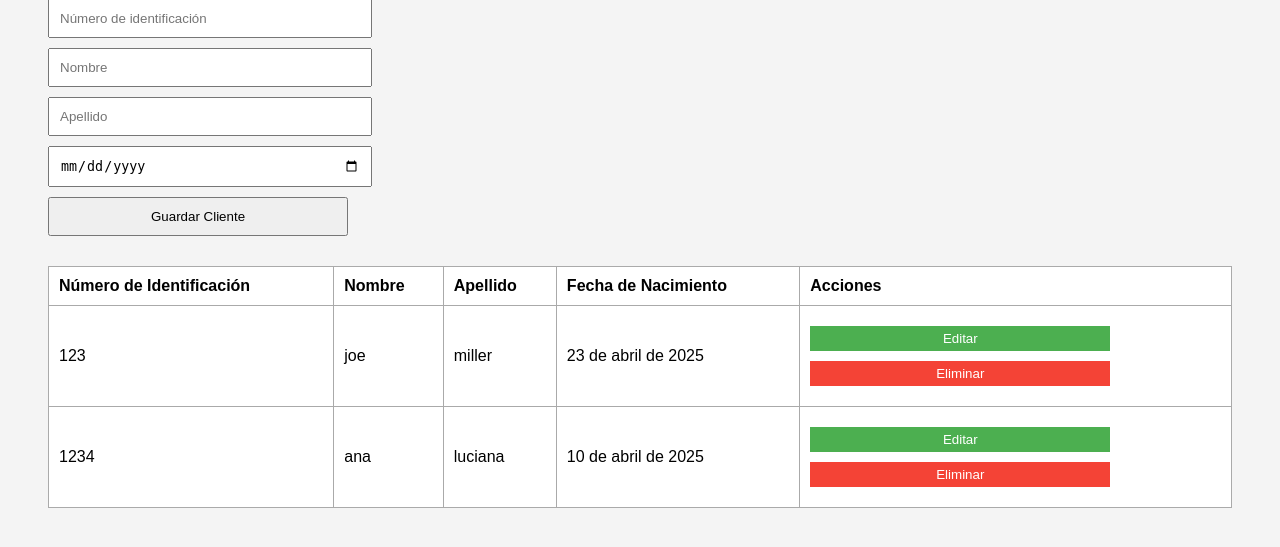
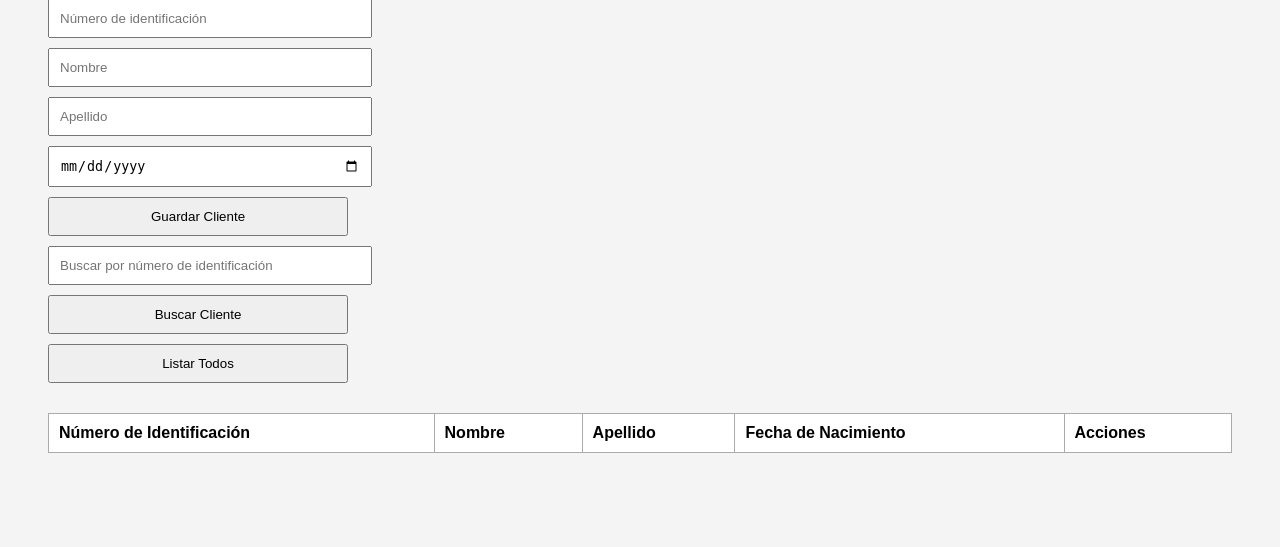
Before and after one commit to norbey2798/biblioteca, a Django app: page /usuarios/gestion_clientes/ in a window 1280 px wide. Shown: the part 174-721 px from the top of the page. Run offline with Django 5.2, Linux system fonts and the light colour scheme; a user stored in the database is signed in; data comes from the database, SQL or seed files in the repository; both versions use the stored data as it was after the commit; lists and menus that the app fills with data are empty.

Commit message:
CRUD_FUNCIONAL

```diff
--- a/usuarios/templates/usuarios/gestion_clientes.html
+++ b/usuarios/templates/usuarios/gestion_clientes.html
@@ -67,10 +67,8 @@
 <body>
     <h1>Gestión de Clientes</h1>
 
-    <!-- Botón Cerrar sesión -->
     <button class="logout" onclick="cerrarSesion()">Cerrar sesión</button>
 
-    <!-- Campo CSRF para JavaScript -->
     <input type="hidden" name="csrfmiddlewaretoken" value="{{ csrf_token }}">
 
     <form method="post">
@@ -83,6 +81,11 @@
         <button type="submit">Guardar Cliente</button>
     </form>
 
+    <!-- Opciones de búsqueda y listar -->
+    <input type="text" id="buscarIdentificacion" placeholder="Buscar por número de identificación">
+    <button onclick="buscarCliente()">Buscar Cliente</button>
+    <button onclick="listarClientes()">Listar Todos</button>
+
     <table id="tablaClientes">
         <thead>
             <tr>
@@ -93,90 +96,109 @@
                 <th>Acciones</th>
             </tr>
         </thead>
-        <tbody>
-            {% for cliente in clientes %}
-            <tr>
-                <td>{{ cliente.identificacion }}</td>
-                <td>{{ cliente.nombre }}</td>
-                <td>{{ cliente.apellido }}</td>
-                <td>{{ cliente.fecha_nacimiento }}</td>
-                <td>
-                    <button class="edit" data-id="{{ cliente.id }}" data-identificacion="{{ cliente.identificacion }}"
-                        data-nombre="{{ cliente.nombre }}" data-apellido="{{ cliente.apellido }}"
-                        data-fecha_nacimiento="{{ cliente.fecha_nacimiento|date:'Y-m-d' }}">
-                        Editar
-                    </button>
-                    <button class="delete" onclick="eliminarCliente(this)" data-id="{{ cliente.id }}">Eliminar</button>
-                </td>
-            </tr>
-            {% empty %}
-            <tr>
-                <td colspan="5">No hay clientes registrados.</td>
-            </tr>
-            {% endfor %}
-        </tbody>
+        <tbody></tbody>
     </table>
 
     <script>
         document.addEventListener('DOMContentLoaded', function () {
-            const botonesEditar = document.querySelectorAll('button.edit');
             const form = document.querySelector('form');
 
-            botonesEditar.forEach(boton => {
-                boton.addEventListener('click', function () {
-                    const id = this.dataset.id;
-                    const identificacion = this.dataset.identificacion;
-                    const nombre = this.dataset.nombre;
-                    const apellido = this.dataset.apellido;
-                    const fechaNacimiento = this.dataset.fecha_nacimiento;
+            document.getElementById('tablaClientes').addEventListener('click', function (e) {
+                if (e.target.classList.contains('edit')) {
+                    const fila = e.target.closest('tr');
+                    const datos = e.target.dataset;
 
-                    // Llenar el formulario
-                    form.action = `/usuarios/gestion_clientes/${id}/`;
-                    form.querySelector('input[name="identificacion"]').value = identificacion;
-                    form.querySelector('input[name="nombre"]').value = nombre;
-                    form.querySelector('input[name="apellido"]').value = apellido;
-                    form.querySelector('input[name="fecha_nacimiento"]').value = fechaNacimiento;
-
-                    // Cambiar el texto del botón
+                    form.action = `/usuarios/gestion_clientes/${datos.id}/`;
+                    form.querySelector('input[name="cliente_id"]').value = datos.id;
+                    form.querySelector('input[name="identificacion"]').value = datos.identificacion;
+                    form.querySelector('input[name="nombre"]').value = datos.nombre;
+                    form.querySelector('input[name="apellido"]').value = datos.apellido;
+                    form.querySelector('input[name="fecha_nacimiento"]').value = datos.fecha_nacimiento;
                     form.querySelector('button[type="submit"]').textContent = 'Actualizar Cliente';
-                });
+                }
             });
         });
 
-        function eliminarCliente(button) {
-            const clienteId = button.getAttribute("data-id");
-            const confirmar = confirm("¿Estás seguro de que deseas eliminar este cliente?");
-            if (confirmar) {
-                fetch(`/usuarios/eliminar_cliente/${clienteId}/`, {
+        function cerrarSesion() {
+            fetch("{% url 'logout' %}", {
                 method: "POST",
-                    headers: {
-                        "X-CSRFToken": getCSRFToken(),
-                    },
+                headers: { "X-CSRFToken": getCSRFToken() }
             })
                 .then(response => {
+                    if (response.ok) window.location.href = "/";
+                    else alert("Error al cerrar sesión.");
+                });
+        }
+
+        function eliminarCliente(id, boton) {
+            if (!confirm("¿Seguro que deseas eliminar este cliente?")) return;
+
+            fetch(`/usuarios/eliminar_cliente/${id}/`, {
+                method: "POST",
+                headers: { "X-CSRFToken": getCSRFToken() }
+            }).then(response => {
                 if (response.ok) {
-                        const fila = button.closest('tr');
-                        fila.remove();
+                    boton.closest('tr').remove();
                 } else {
                     alert("Error al eliminar el cliente.");
                 }
             });
         }
+
+        function buscarCliente() {
+            const identificacion = document.getElementById("buscarIdentificacion").value;
+            if (!identificacion) {
+                alert("Ingresa una identificación.");
+                return;
             }
 
-        function cerrarSesion() {
-            fetch("{% url 'logout' %}", {
-                method: "POST",
-                headers: {
-                    "X-CSRFToken": getCSRFToken(),
-                },
+            fetch(`/usuarios/clientes/buscar/?identificacion=${identificacion}`)
+                .then(response => response.json())
+                .then(cliente => {
+                    actualizarTabla([cliente]);
                 })
-            .then(response => {
-                if (response.ok) {
-                    window.location.href = "/";
-                } else {
-                    alert("Error al cerrar sesión.");
+                .catch(() => {
+                    alert("Cliente no encontrado.");
+                });
         }
+
+        function listarClientes() {
+            fetch(`/usuarios/clientes/listar/`)
+                .then(response => response.json())
+                .then(clientes => {
+                    actualizarTabla(clientes);
+                });
+        }
+
+        function actualizarTabla(clientes) {
+            const tbody = document.querySelector("#tablaClientes tbody");
+            tbody.innerHTML = "";
+
+            if (clientes.length === 0) {
+                tbody.innerHTML = '<tr><td colspan="5">No hay clientes registrados.</td></tr>';
+                return;
+            }
+
+            clientes.forEach(cliente => {
+                const fila = document.createElement("tr");
+                fila.innerHTML = `
+                    <td>${cliente.identificacion}</td>
+                    <td>${cliente.nombre}</td>
+                    <td>${cliente.apellido}</td>
+                    <td>${cliente.fecha_nacimiento}</td>
+                    <td>
+                        <button class="edit"
+                            data-id="${cliente.id}"
+                            data-identificacion="${cliente.identificacion}"
+                            data-nombre="${cliente.nombre}"
+                            data-apellido="${cliente.apellido}"
+                            data-fecha_nacimiento="${cliente.fecha_nacimiento}">
+                            Editar
+                        </button>
+                        <button class="delete" onclick="eliminarCliente(${cliente.id}, this)">Eliminar</button>
+                    </td>
+                `;
+                tbody.appendChild(fila);
             });
         }
 
@@ -184,6 +206,6 @@
             return document.querySelector('[name=csrfmiddlewaretoken]').value;
         }
     </script>
+</body>
 
-</body>
 </html>
--- a/usuarios/urls.py
+++ b/usuarios/urls.py
@@ -1,6 +1,6 @@
 from django.urls import path
 
-from .views import login_view, logout_view, register_view, gestion_clientes_view, editar_cliente_view, eliminar_cliente_view
+from .views import login_view, logout_view, register_view, gestion_clientes_view, editar_cliente_view, eliminar_cliente_view, buscar_cliente_view, listar_clientes_view
 
 urlpatterns = [
     path("login/", login_view, name="login"),
@@ -9,4 +9,7 @@
     path("gestion_clientes/", gestion_clientes_view, name="gestion_clientes"),#para crear
     path("gestion_clientes/<int:cliente_id>/", editar_cliente_view, name="editar_cliente"),  # Editar cliente
     path('eliminar_cliente/<int:cliente_id>/', eliminar_cliente_view, name='eliminar_cliente'), #Eliminar cliente
+    path("clientes/buscar/", buscar_cliente_view, name="buscar_cliente"),
+    path("clientes/listar/", listar_clientes_view, name="listar_clientes"),
+
 ]
--- a/usuarios/views.py
+++ b/usuarios/views.py
@@ -6,6 +6,7 @@
 from .models import Cliente
 from .models import Perfil
 from django.http import JsonResponse
+from django.views.decorators.http import require_GET
 #------------------------------------------------------------------------------------------------
 # Vista para el inicio de sesión
 def login_view(request):
@@ -166,3 +167,35 @@
             return JsonResponse({'success': False, 'error': str(e)}, status=500)
     else:
         return JsonResponse({'success': False, 'error': 'Método no permitido'}, status=405)
+
+#------------------------------------------------------------------------------------------------
+
+@login_required
+@require_GET
+def buscar_cliente_view(request):
+    identificacion = request.GET.get('identificacion')
+    try:
+        cliente = Cliente.objects.get(identificacion=identificacion)
+        return JsonResponse({
+            "id": cliente.id,
+            "identificacion": cliente.identificacion,
+            "nombre": cliente.nombre,
+            "apellido": cliente.apellido,
+            "fecha_nacimiento": str(cliente.fecha_nacimiento)
+        })
+    except ObjectDoesNotExist:
+        return JsonResponse({'error': 'Cliente no encontrado'}, status=404)
+
+#------------------------------------------------------------------------------------------------
+
+@login_required
+def listar_clientes_view(request):
+    clientes = Cliente.objects.all()
+    data = [{
+        "id": c.id,
+        "identificacion": c.identificacion,
+        "nombre": c.nombre,
+        "apellido": c.apellido,
+        "fecha_nacimiento": str(c.fecha_nacimiento)
+    } for c in clientes]
+    return JsonResponse(data, safe=False)
```
Also changed, not shown: db.sqlite3. Lines whose indentation alone changed are shown as unchanged.
